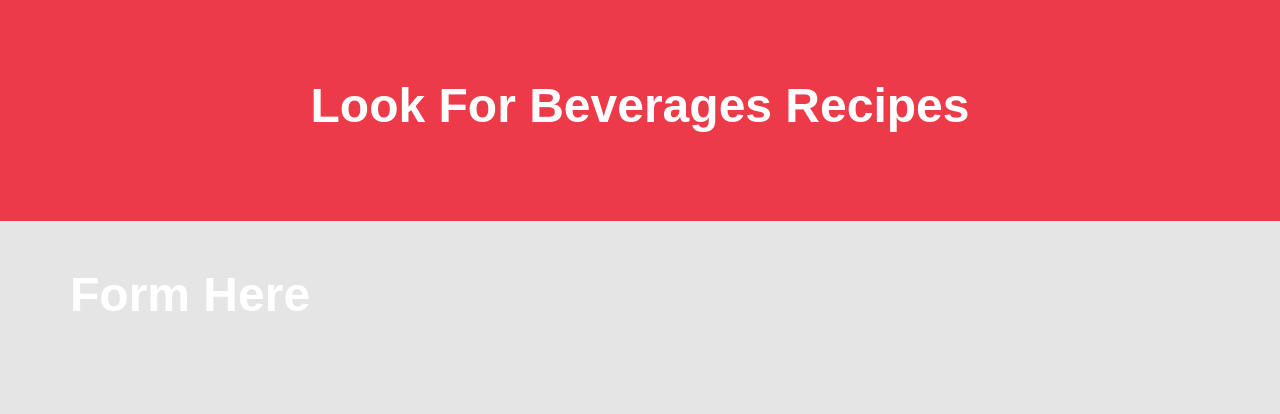
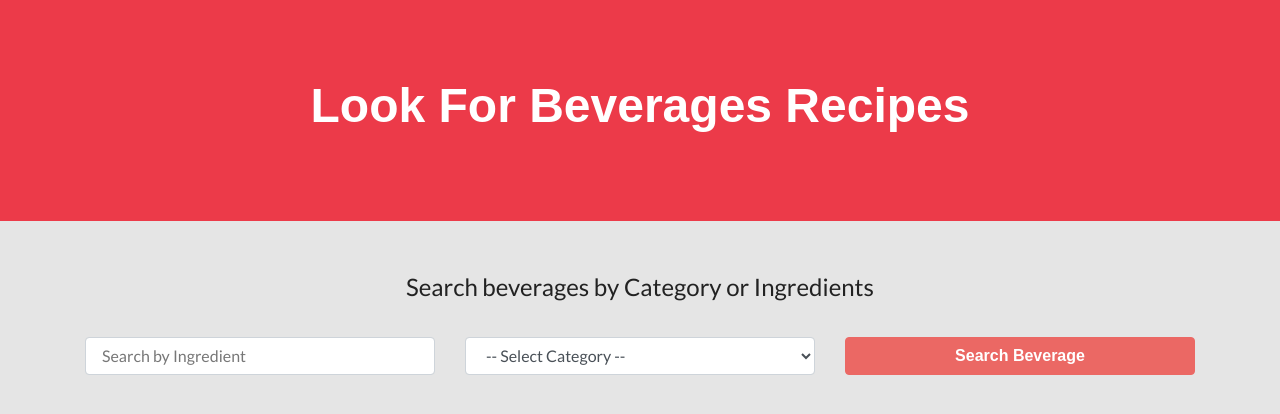
Before and after one commit to mikaelpizzi/beverages, a React (Create React App) app: page / in a window 1280 px wide. Shown: the top 414 px of the page. Built offline with nearby package versions, Linux system fonts and the light colour scheme; a web font is replaced by a local one.

Commit message:
[ADD] Create form

```diff
--- a/src/components/Form.js
+++ b/src/components/Form.js
@@ -1,6 +1,37 @@
 const Form = () => {
     return (
-        <h1>Form Here</h1>
+        <form className="col-12">
+            <fieldset className="text-center">
+                <legend>Search beverages by Category or Ingredients</legend>
+            </fieldset>
+
+            <div className="row mt-4">
+                <div className="col-md-4">
+                    <input
+                        name="name"
+                        className="form-control"
+                        type="text"
+                        placeholder="Search by Ingredient"
+                    />
+                </div>
+                <div className="col-md-4">
+                    <select
+                        className="form-control"
+                        name="category"
+                    >
+                    <option value="">-- Select Category --</option>
+                    </select>
+                </div>
+
+                <div className="col-md-4">
+                    <input
+                        type="submit"
+                        className="btn btn-block btn-primary"
+                        value="Search Beverage"
+                    />
+                </div>
+            </div>
+        </form>
     );
 }
 
```
